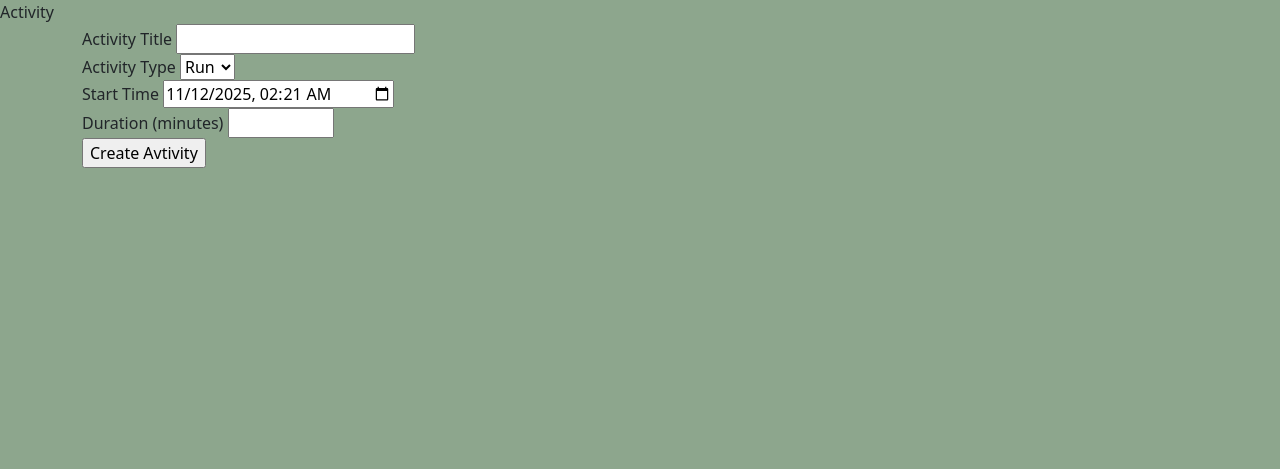
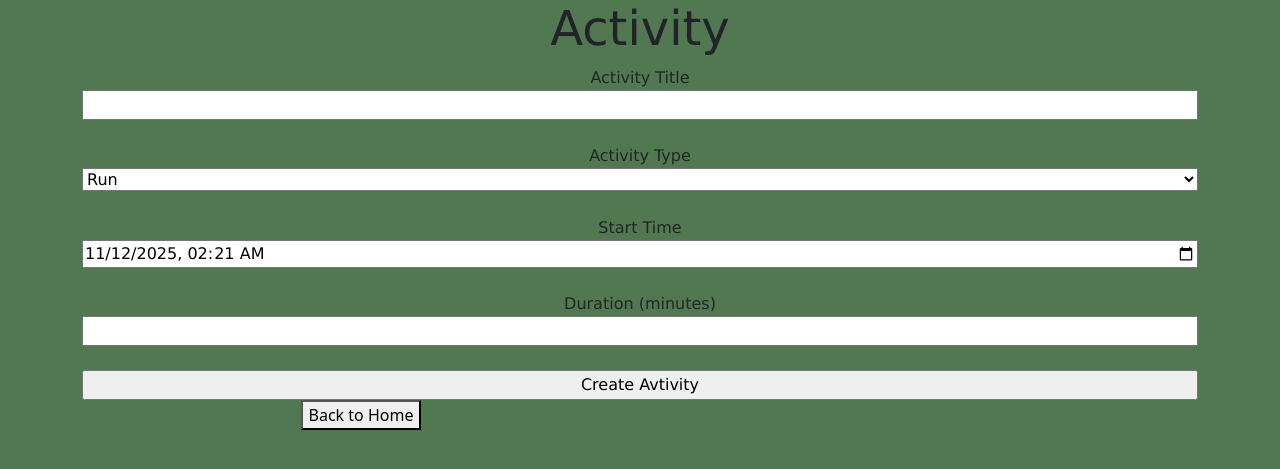
Before and after one commit to dswhaley/Route-Builder-Web-App, a Flask app: page / in a window 1280 px wide. Shown: the top 469 px of the page. Run offline with Flask 3, Linux system fonts and the light colour scheme; parts of the project's set-up code (start-up, migrations or seed data) failed here and were passed over.

Commit message:
major html and css changes

```diff
--- a/app/auth/forms.py
+++ b/app/auth/forms.py
@@ -30,5 +30,7 @@ class SignUpForm(FlaskForm):
     password: PasswordField = PasswordField('Password',
         validators=[InputRequired(), Length(min=MIN_PASSWORD_LENGTH)])
 
-    confirm_password: PasswordField = PasswordField('Password',
+    confirm_password: PasswordField = PasswordField('Confirm Password',
         validators=[InputRequired(), Length(min=MIN_PASSWORD_LENGTH)])
+
+    submit: SubmitField = SubmitField("Submit")
--- a/app/core/routes.py
+++ b/app/core/routes.py
@@ -13,6 +13,7 @@ from app.core.models import Activity
 def index():
     form = ActivityForm()
     return render_template("activity.html", form = form)
+
 
 # @bp.get('/')
 # @login_required
--- a/app/core/templates/activity.html
+++ b/app/core/templates/activity.html
@@ -10,26 +10,42 @@
       crossorigin="anonymous"></script>
 
     <link rel="stylesheet" href="/static/styles/activity.css">
+    <style>
+    input {
+        width: 100%;
+    }
+    select{
+        width: 100%;
+    }
+    </style>
 </head>
 <body>
 <!-- Outline for activity page -->
-<header>Activity</header>
-<div id="formSubmissions" class="container">
-<div class="row align-items-center justify-content-left">
+<h1 id = "h">Activity</h1>
+<div id="formSubmissions" class = "container">
+<div class="row align-items-left justify-content-left">
+
 <form method = POST>
     {{form.hidden_tag()}}
-
+    <div class = "question">
     {{form.title.label}}
     {{form.title}}
+    </div>
     <br>
+    <div class = "question">
     {{form.type.label}}
     {{form.type}}
+    </div>
     <br>
+    <div class = "question">
     {{form.start_time.label}}
     {{form.start_time}}
+    </div>
     <br>
+    <div class = "question">
     {{form.duration_minutes.label}}
     {{form.duration_minutes}}
+    </div>
     <br>
     {#{{form.route.label}}
     {{form.route}}
@@ -44,5 +60,18 @@
 </form>
 </div>
 </div>
+
+<div class = "container">
+
+<div id = "buttons" class = "text-center">
+
+
+    <button type="Button"> Back to Home </button>
+
+
+    <!-- <button type="Button"> Profile </button> -->
+
+</div>
+</div>
 </body>
 </html>
--- a/app/static/styles/activity.css
+++ b/app/static/styles/activity.css
@@ -1 +1,4 @@
-body {background-color: rgba(81, 120, 81, 0.653);}
+body {background-color: rgba(81, 120, 81);}
+#formSubmissions{font-family: 'Lucida Sans', 'Lucida Sans Regular', 'Lucida Grande', 'Lucida Sans Unicode', Geneva, Verdana, sans-serif; text-align: center; text-justify: initial;}
+#h{font-family: 'Lucida Sans', 'Lucida Sans Regular', 'Lucida Grande', 'Lucida Sans Unicode', Geneva, Verdana, sans-serif; text-align: center; font-size: 300%;}
+#buttons{width: 50%; text-align: center;}
--- a/app/static/styles/core.css
+++ b/app/static/styles/core.css
@@ -1,7 +1,7 @@
 :root {
-    --color-theme-main: rgb(190, 10, 10);
-    --color-theme-dark: rgb(120, 5, 5);
-    --color-theme-light: rgb(255, 235, 235);
+    --color-theme-main: rgb(81, 120, 81);
+    --color-theme-dark: rgb(9, 1, 103);
+    --color-theme-light: rgb(185, 225, 238);
 
     --title-bar-x-padding: 2rem;
     --title-bar-height: 3rem;
--- /dev/null
+++ b/app/static/styles/signup.css
@@ -0,0 +1,2 @@
+#header{text-align: center; font-size: 300%; color: rgb(185, 225, 238);}
+body {background-color: rgba(81, 120, 81); color: rgb(185, 225, 238);}
```
Also changed, not shown: app/auth/routes.py (+7 -1 lines), app/auth/templates/login.html (+4 -3 lines), app/auth/templates/signup.html (+21 -1 lines).
